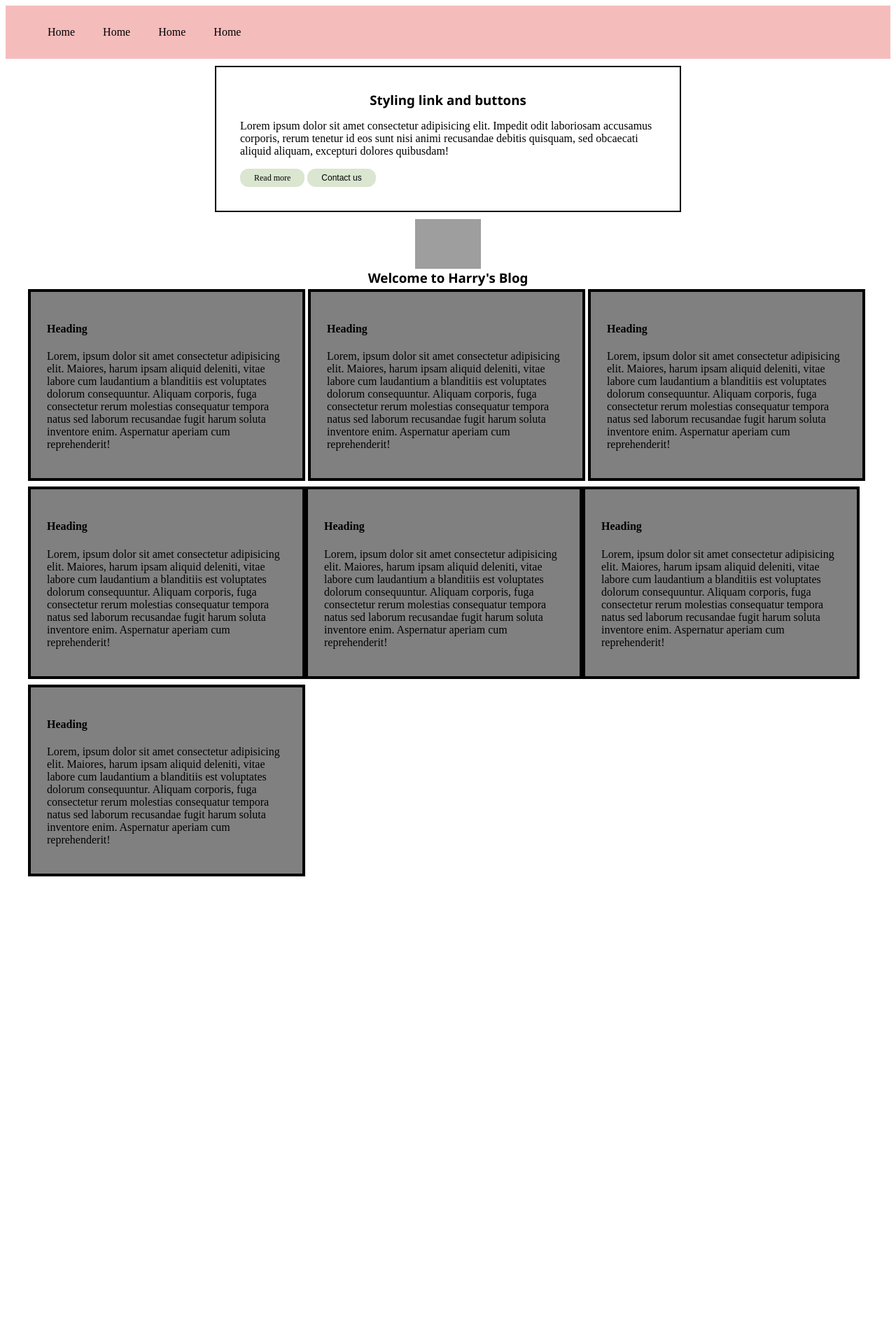
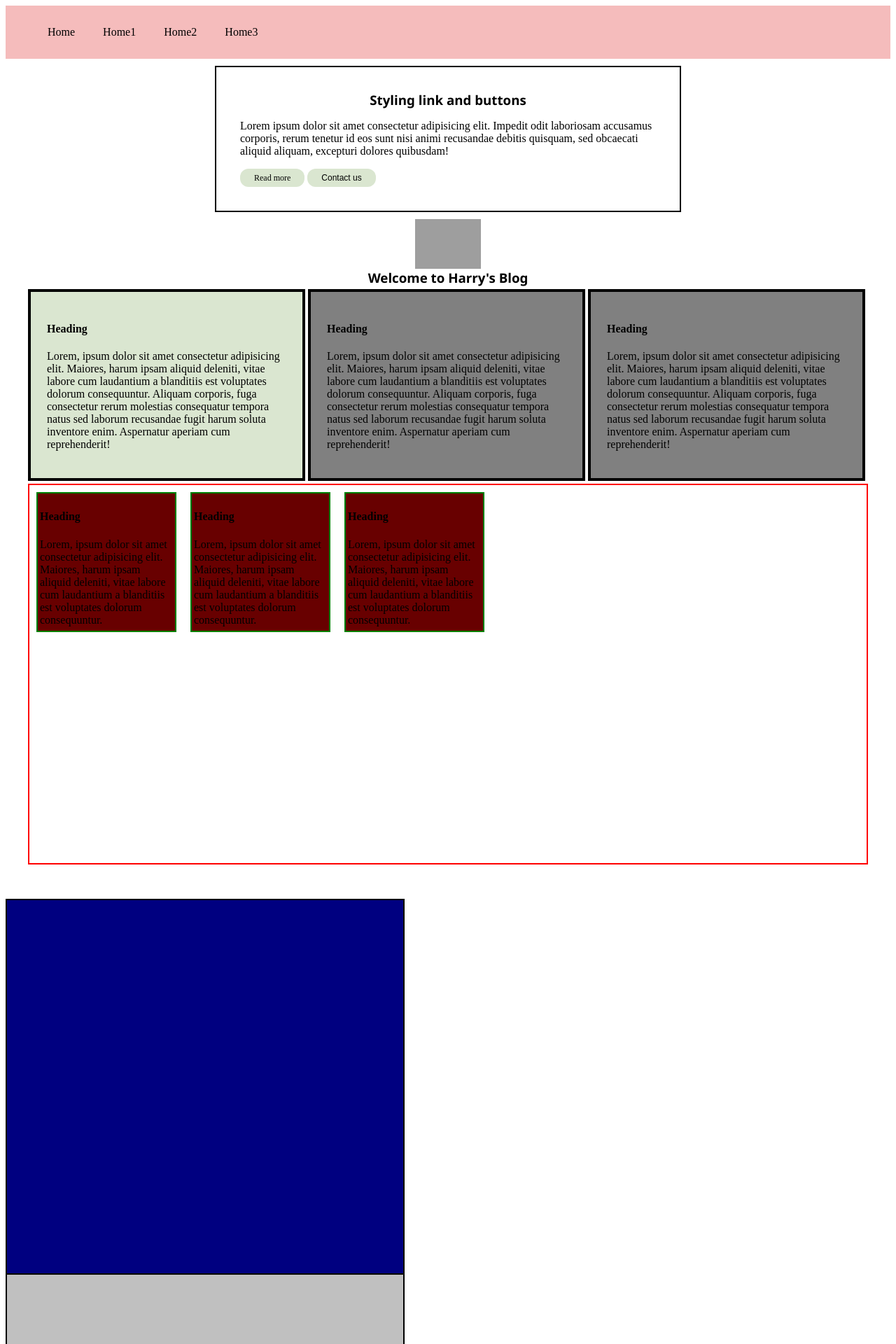
Before and after one commit to abhishekshakya-np/only-using-html-css, a PHP site: page /Harryy.html in a window 1280 px wide. Shown: the top 1920 px of the page at 70% size. Before the commit the page ends 1252 px from the top, so only its background shows below. Run offline with PHP 8.4, Linux system fonts and the light colour scheme; grey boxes are pictures that could not be loaded.

Commit message:
Learn about flexbox

```diff
--- a/Harryy.html
+++ b/Harryy.html
@@ -4,16 +4,16 @@
     <meta charset="UTF-8" />
     <meta name="viewport" content="width=device-width, initial-scale=1.0" />
     <link rel="stylesheet" href="/css/harry-style.css" />
-    <title>Navigation</title>
+    <title>Harry Video</title>
   </head>
   <body>
     <header>
       <nav class="navbar">
         <ul>
           <li>Home</li>
-          <li>Home</li>
-          <li>Home</li>
-          <li>Home</li>
+          <li>Home1</li>
+          <li>Home2</li>
+          <li>Home3</li>
         </ul>
       </nav>
     </header>
@@ -38,17 +38,7 @@
       </div>
 
     <div class="container">
-      <div class="box">
-        <h4 class="heading">Heading</h4>
-        <p>
-          Lorem, ipsum dolor sit amet consectetur adipisicing elit. Maiores,
-          harum ipsam aliquid deleniti, vitae labore cum laudantium a blanditiis
-          est voluptates dolorum consequuntur. Aliquam corporis, fuga
-          consectetur rerum molestias consequatur tempora natus sed laborum
-          recusandae fugit harum soluta inventore enim. Aspernatur aperiam cum
-          reprehenderit!
-        </p>
-      </div>
+
       <div class="box" id="box1">
         <h4 class="heading">Heading</h4>
         <p>
@@ -60,7 +50,7 @@
           reprehenderit!
         </p>
       </div>
-      <div class="box">
+      <div class="box" id="box2">
         <h4 class="heading">Heading</h4>
         <p>
           Lorem, ipsum dolor sit amet consectetur adipisicing elit. Maiores,
@@ -71,37 +61,7 @@
           reprehenderit!
         </p>
       </div>
-      <div class="box">
-        <h4 class="heading">Heading</h4>
-        <p>
-          Lorem, ipsum dolor sit amet consectetur adipisicing elit. Maiores,
-          harum ipsam aliquid deleniti, vitae labore cum laudantium a blanditiis
-          est voluptates dolorum consequuntur. Aliquam corporis, fuga
-          consectetur rerum molestias consequatur tempora natus sed laborum
-          recusandae fugit harum soluta inventore enim. Aspernatur aperiam cum
-          reprehenderit!
-        </p>
-      </div><div class="box">
-        <h4 class="heading">Heading</h4>
-        <p>
-          Lorem, ipsum dolor sit amet consectetur adipisicing elit. Maiores,
-          harum ipsam aliquid deleniti, vitae labore cum laudantium a blanditiis
-          est voluptates dolorum consequuntur. Aliquam corporis, fuga
-          consectetur rerum molestias consequatur tempora natus sed laborum
-          recusandae fugit harum soluta inventore enim. Aspernatur aperiam cum
-          reprehenderit!
-        </p>
-      </div><div class="box">
-        <h4 class="heading">Heading</h4>
-        <p>
-          Lorem, ipsum dolor sit amet consectetur adipisicing elit. Maiores,
-          harum ipsam aliquid deleniti, vitae labore cum laudantium a blanditiis
-          est voluptates dolorum consequuntur. Aliquam corporis, fuga
-          consectetur rerum molestias consequatur tempora natus sed laborum
-          recusandae fugit harum soluta inventore enim. Aspernatur aperiam cum
-          reprehenderit!
-        </p>
-      </div><div class="box">
+      <div class="box" id="box3">
         <h4 class="heading">Heading</h4>
         <p>
           Lorem, ipsum dolor sit amet consectetur adipisicing elit. Maiores,
@@ -112,6 +72,36 @@
           reprehenderit!
         </p>
       </div>
+      <div class="flexbox">
+      <div class="item" id="item-1">
+        <h4 class="heading">Heading</h4>
+        <p>
+          Lorem, ipsum dolor sit amet consectetur adipisicing elit. Maiores,
+          harum ipsam aliquid deleniti, vitae labore cum laudantium a blanditiis
+          est voluptates dolorum consequuntur.
+        </p>
+      </div>
+      <div class="item" id="item-1">
+        <h4 class="heading">Heading</h4>
+        <p>
+          Lorem, ipsum dolor sit amet consectetur adipisicing elit. Maiores,
+          harum ipsam aliquid deleniti, vitae labore cum laudantium a blanditiis
+          est voluptates dolorum consequuntur.
+        </p>
+      </div>
+      <div class="item" id="item-1">
+        <h4 class="heading">Heading</h4>
+        <p>
+          Lorem, ipsum dolor sit amet consectetur adipisicing elit. Maiores,
+          harum ipsam aliquid deleniti, vitae labore cum laudantium a blanditiis
+          est voluptates dolorum consequuntur.
+        </p>
+      </div>
     </div>
+    </div>
+    <div class="boxes" id="box-1"></div>
+    <div class="boxes" id="box-2"></div>
+    <div class="boxes" id="box-3"></div>
+    <div class="boxes" id="box-4"></div>
   </body>
 </html>
--- a/css/harry-style.css
+++ b/css/harry-style.css
@@ -55,7 +55,10 @@ h3 {
     /* sticky: Positions the element relative to the users scroll position */
     position: sticky;
     top: 3px;
+    background-color: #dae6d0;
 }
+
+
 .navbar {
     background-color: #f5bcbc;
     overflow: hidden;
@@ -119,3 +122,106 @@ a:active {
 .btn:hover {
     background-color: #b6ffe9;
 }
+
+
+.boxes {
+    width: 570px;
+    height: 570px;
+    border: 2px solid black;
+}
+
+#box-1   {
+    position: relative;
+    top: 49px;
+    z-index: -165;
+    background-color: navy;
+}
+
+#box-2   {
+    position: relative;
+    top: 14px;
+    /* z-index  will work only for position: relative, absolute, fixed or sticky; */
+    z-index: -165;
+
+    /* will hide the element and the space */
+    /* display: none;  */
+    /* will hide the element but will show its empty space */
+    /* visibility:hidden;  */
+    background-color: silver;
+    }
+
+#box-3  {
+    background-color: floralwhite;
+}
+#box-4 {
+    background-color: olive;
+    background: url('/image/Flexbox.png');
+    background-size: contain;
+    background-position: center; /* Center the background image horizontally and vertically */
+}
+
+
+.flexbox {
+    height: 544px;
+    width: 100%;
+    border: 2px solid rgb(255, 0, 0);
+    display: flex; /* Initialize the container as a flex box */
+
+    /* Flex properties for a flex container */
+
+    /* flex-direction: row; (Default value of flex-direction is row) */
+    /* flex-direction: column;
+    flex-direction: row-reverse;
+    flex-direction: column-reverse; */
+
+
+    /* flex-wrap: wrap; (Default value of flex-direction is no-wrap) */
+    /* flex-wrap: wrap-reverse; */
+
+    /* This is a shorthand for flex-direction: and flex-wrap: ;; */
+    /* flex-flow: row-reverse wrap; */
+
+    /* justify-content will justify the content in horizontal direction */
+    /* justify-content: center; */
+    /* justify-content: space-between; */
+    /* justify-content: space-evenly; */
+    /* justify-content: space-around; */
+
+    /* justify-content will justify the content in vertical direction */
+    /* align-items: center; */
+    /* align-items: flex-end; */
+    /* align-items: flex-start; */
+    /* align-items: stretch; */
+}
+.item{
+    width: 200px;
+    height: 200px;
+    background-color: tomato;
+    border: 2px solid green;
+    margin: 10px;
+    padding: 3px;
+}
+
+#item-1 {
+    /* Flex properties for a flex item */
+    /* Higher the order, later it shows up in the container */
+    /* order: 2; */
+    background-color: rgb(104, 0, 0);
+    /* flex-grow: 2;
+    flex-shrink: 2; */
+
+}
+#item-2 {
+    /* flex-grow: 3;
+    flex-shrink: 3 ; */
+    flex-basis: 160px;
+    /* when flex-direction is set to row flex-basis: will control width */
+    /* when flex-direction is set to column flex-basis: will control height */
+}
+#item-3 {
+    /* flex: 2 2 230px; */
+    align-self: flex-start;
+    align-self: flex-end;
+    align-self: center;
+
+    }
```
Also changed, not shown: HarryGym.html (added, +176 -0 lines), css/styles.css (renamed from image/styles.css), image/Flexbox.png (added), image/Screenshot_1.png (added), image/anime.png (added).
